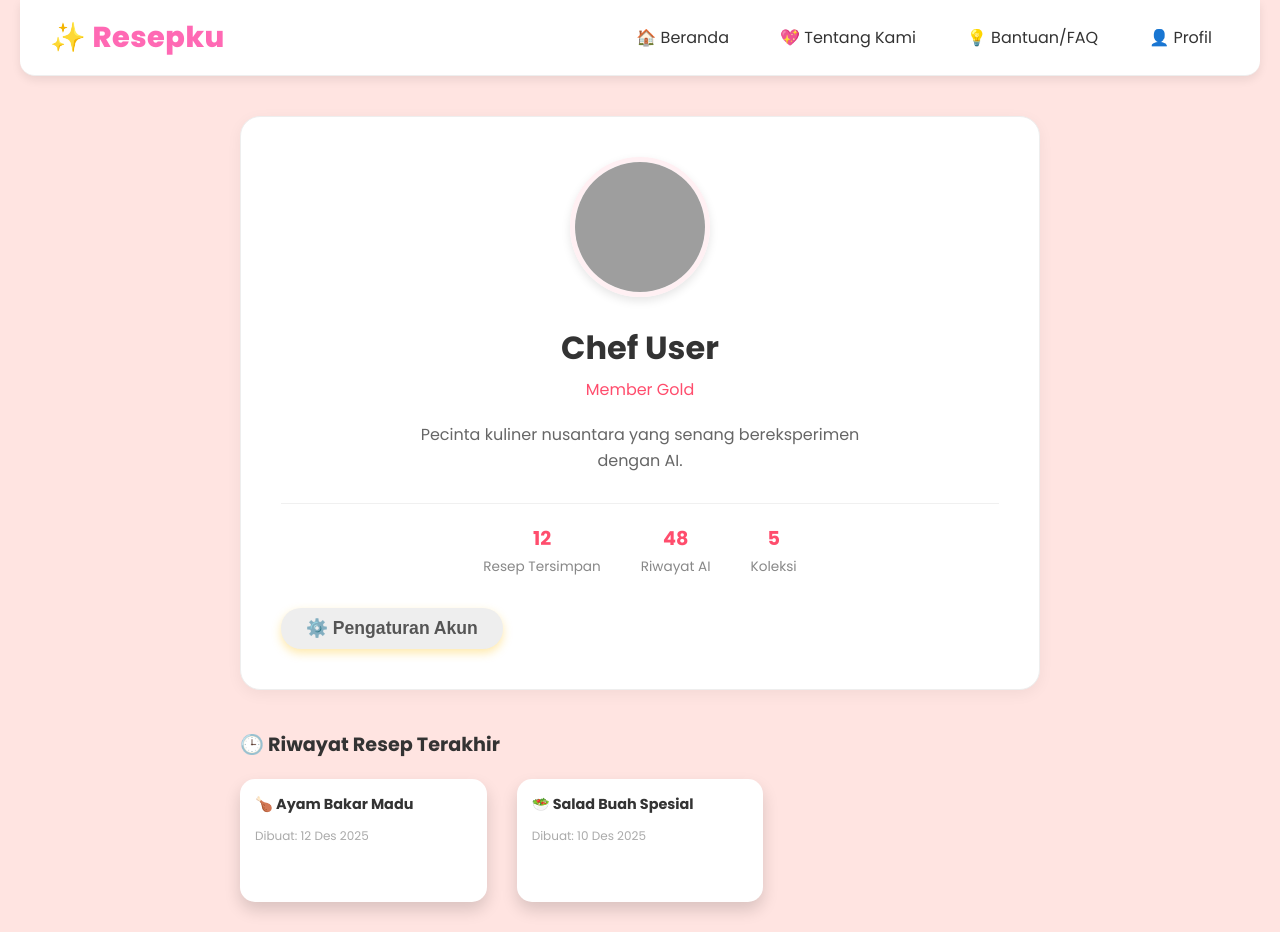
After one commit to salsabilatafdhila/recommendation_recipe, a PHP site: page /profile.php in a window 1280 px wide. The commit adds this page. Run offline with PHP 8.4, Linux system fonts and the light colour scheme; grey boxes are pictures that could not be loaded.

Commit message:
[add]fitur-profile

```diff
--- a/about.php
+++ b/about.php
@@ -14,6 +14,7 @@
                 <a href="index.php">🏠 Beranda</a>
                 <a href="about.php">💖 Tentang Kami</a>
                 <a href="faq.php">💡 Bantuan/FAQ</a>
+                <a href="profile.php">👤 Profil</a>
             </div>
         </nav>
 
--- a/faq.php
+++ b/faq.php
@@ -14,6 +14,7 @@
                 <a href="index.php">🏠 Beranda</a>
                 <a href="about.php">💖 Tentang Kami</a>
                 <a href="faq.php">💡 Bantuan/FAQ</a>
+                <a href="profile.php">👤 Profil</a>
             </div>
         </nav>
 
--- a/index.php
+++ b/index.php
@@ -138,6 +138,7 @@ if ($_SERVER['REQUEST_METHOD'] == 'POST') {
                 <a href="index.php">🏠 Beranda</a>
                 <a href="about.php">💖 Tentang Kami</a>
                 <a href="faq.php">💡 Bantuan/FAQ</a>
+                <a href="profile.php">👤 Profil</a>
             </div>
         </nav>
 
--- /dev/null
+++ b/profile.php
@@ -0,0 +1,123 @@
+<?php
+// Data Simulasi (Bisa dihubungkan ke Database nantinya)
+$userData = [
+    'nama'   => 'Chef User',
+    'status' => 'Member Gold',
+    'bio'    => 'Pecinta kuliner nusantara yang senang bereksperimen dengan AI.',
+    'foto'   => 'https://ui-avatars.com/api/?name=Chef+User&background=ff4d6d&color=fff&size=128'
+];
+?>
+
+<!DOCTYPE html>
+<html>
+<head>
+    <title>Profil Saya | ✨ Resep AI</title>
+    <link rel="stylesheet" href="style.css">
+    <style>
+        /* CSS Tambahan khusus halaman profil tanpa merusak style.css utama */
+        .profile-wrapper {
+            max-width: 800px;
+            margin: 40px auto;
+            text-align: center;
+        }
+
+        .profile-header-card {
+            background: white;
+            padding: 40px;
+            border-radius: 20px;
+            box-shadow: 0 4px 15px rgba(0,0,0,0.05);
+            border: 1px solid #eee;
+        }
+
+        .profile-pic {
+            width: 130px;
+            height: 130px;
+            border-radius: 50%;
+            border: 5px solid #fff0f3;
+            margin-bottom: 20px;
+            box-shadow: 0 4px 10px rgba(0,0,0,0.1);
+        }
+
+        .stats-container {
+            display: flex;
+            justify-content: center;
+            gap: 40px;
+            margin-top: 30px;
+            padding-top: 20px;
+            border-top: 1px solid #f0f0f0;
+        }
+
+        .stat-box b { font-size: 1.2rem; color: #ff4d6d; display: block; }
+        .stat-box span { font-size: 0.85rem; color: #888; }
+
+        /* Style untuk menu aktif agar user tahu mereka sedang di halaman profil */
+        .nav-active {
+            color: #ff4d6d !important;
+            font-weight: bold;
+            border-bottom: 2px solid #ff4d6d;
+        }
+    </style>
+</head>
+<body>
+    <div class="main-wrapper">
+        <nav class="navbar">
+            <a href="index.php" class="navbar-brand">✨ Resepku</a>
+
+            <div class="navbar-menu">
+                <a href="index.php">🏠 Beranda</a>
+                <a href="about.php">💖 Tentang Kami</a>
+                <a href="faq.php">💡 Bantuan/FAQ</a>
+                <a href="profile.php">👤 Profil</a>
+            </div>
+        </nav>
+
+        <div class="profile-wrapper">
+            <div class="profile-header-card">
+                <img src="<?php echo $userData['foto']; ?>" alt="Profile Picture" class="profile-pic">
+
+                <h1 style="margin: 0; color: #333;"><?php echo $userData['nama']; ?></h1>
+                <p style="color: #ff4d6d; font-weight: 500; margin: 5px 0;"><?php echo $userData['status']; ?></p>
+
+                <p style="max-width: 500px; margin: 20px auto; color: #666; line-height: 1.6;">
+                    <?php echo $userData['bio']; ?>
+                </p>
+
+                <div class="stats-container">
+                    <div class="stat-box">
+                        <b>12</b>
+                        <span>Resep Tersimpan</span>
+                    </div>
+                    <div class="stat-box">
+                        <b>48</b>
+                        <span>Riwayat AI</span>
+                    </div>
+                    <div class="stat-box">
+                        <b>5</b>
+                        <span>Koleksi</span>
+                    </div>
+                </div>
+
+                <div style="margin-top: 30px;">
+                    <button onclick="alert('Fitur Edit Profil segera hadir!')" style="background: #eee; border: none; padding: 10px 25px; border-radius: 20px; cursor: pointer; font-weight: 600; color: #555;">
+                        ⚙️ Pengaturan Akun
+                    </button>
+                </div>
+            </div>
+
+            <div style="margin-top: 40px; text-align: left;">
+                <h2 style="font-size: 1.2rem; margin-bottom: 20px;">🕒 Riwayat Resep Terakhir</h2>
+                <div class="pinterest-grid" style="grid-template-columns: repeat(auto-fill, minmax(200px, 1fr));">
+                    <div class="grid-item card" style="padding: 15px; font-size: 0.9rem;">
+                        <b>🍗 Ayam Bakar Madu</b>
+                        <p style="font-size: 0.75rem; color: #aaa;">Dibuat: 12 Des 2025</p>
+                    </div>
+                    <div class="grid-item card" style="padding: 15px; font-size: 0.9rem;">
+                        <b>🥗 Salad Buah Spesial</b>
+                        <p style="font-size: 0.75rem; color: #aaa;">Dibuat: 10 Des 2025</p>
+                    </div>
+                </div>
+            </div>
+        </div>
+    </div>
+</body>
+</html>
```
